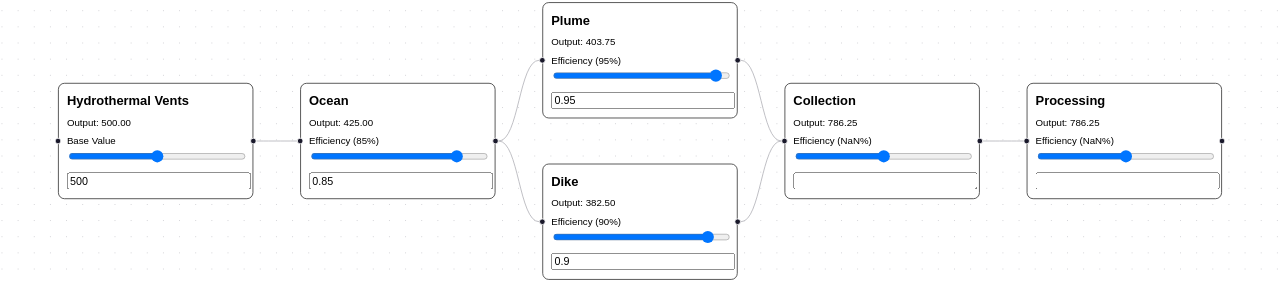
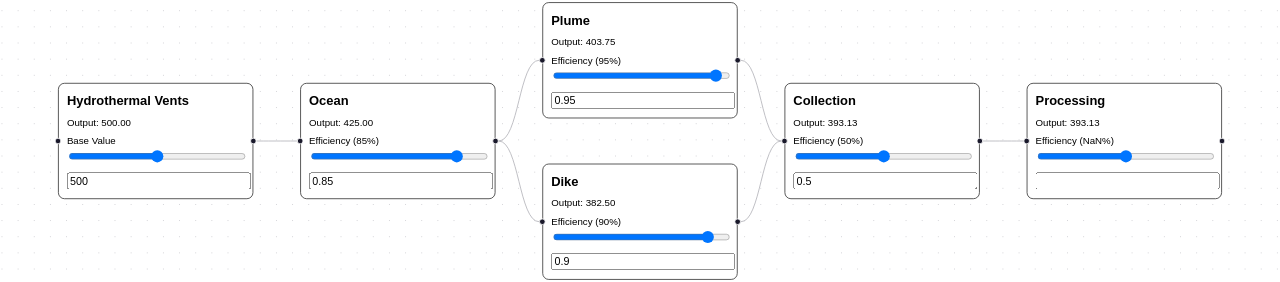
Before and after one commit to seanhwhsu/JellyFish_trial, a React (Vite) app: page / in a window 1280 px wide. Shown: the part 259-541 px from the top of the page. Built offline with nearby package versions, Linux system fonts and the light colour scheme.

Commit message:
Update App.jsx

```diff
--- a/src/App.jsx
+++ b/src/App.jsx
@@ -153,8 +153,8 @@ const initialNodes = [
   { id: 'ocean', type: 'energy', position: { x: 300, y: 100 }, data: { label: 'Ocean', efficiency: 0.85 } },
   { id: 't1', type: 'energy', position: { x: 600, y: 0 }, data: { label: 'Plume', efficiency: 0.95 } },
   { id: 't2', type: 'energy', position: { x: 600, y: 200 }, data: { label: 'Dike', efficiency: 0.9 } },
-  { id: 'collect', type: 'energy', position: { x: 900, y: 100 }, data: { label: 'Collection' } },
-  { id: 'out', type: 'energy', position: { x: 1200, y: 100 }, data: { label: 'Processing' } },
+  { id: 'collect', type: 'energy', position: { x: 900, y: 100 }, data: { label: 'Collection' , efficiency: 0.5 } },
+  { id: 'out', type: 'energy', position: { x: 1200, y: 100 }, data: { label: 'Processing' }, efficiency: 0.5  },
 ];
 
 const initialEdges = [
```
